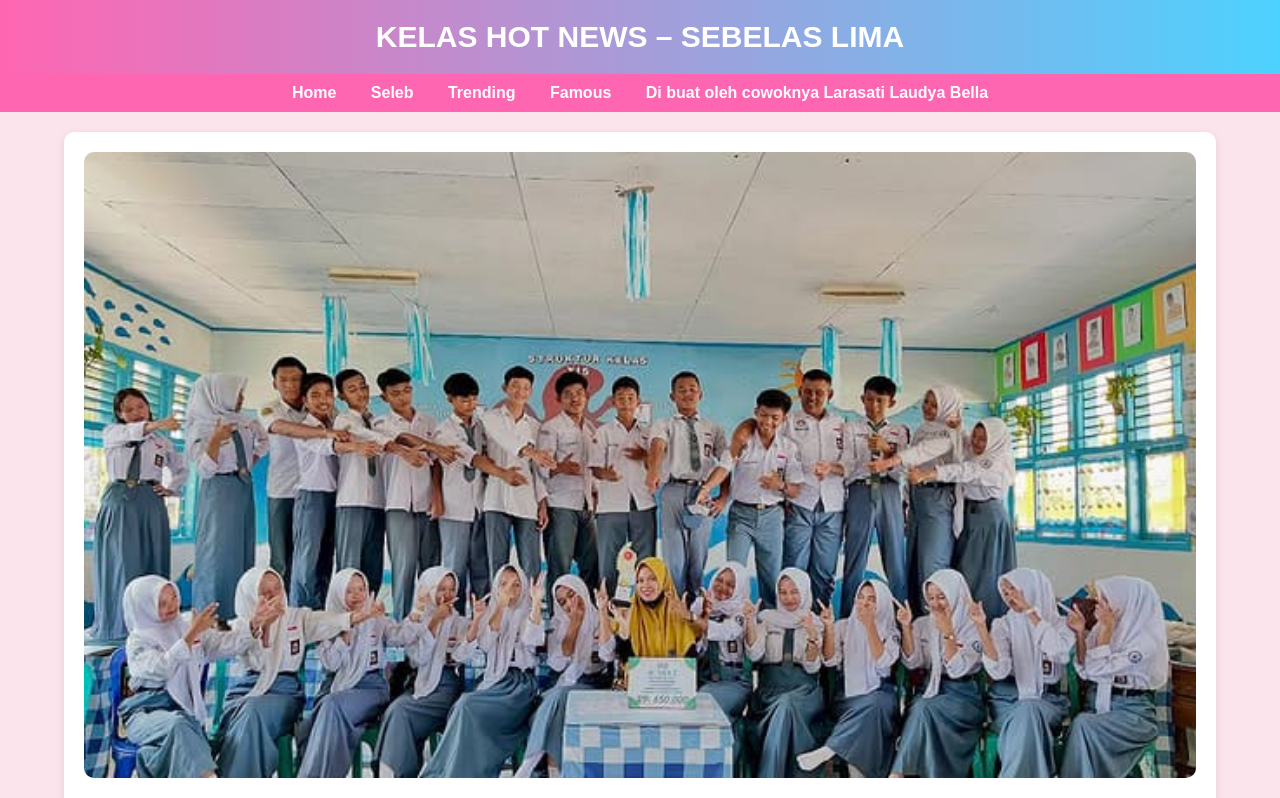
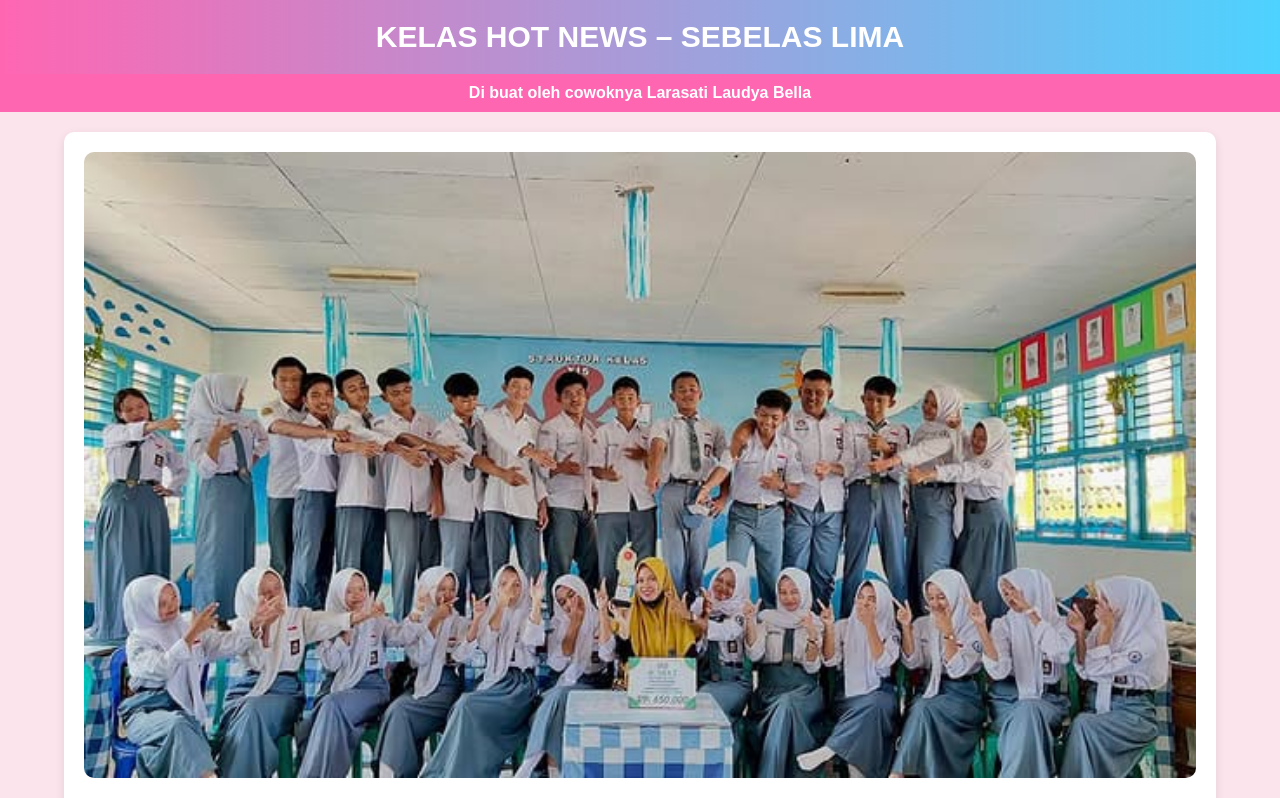
Before and after one commit to drrenaras/kelas_hot_news, a plain HTML site: page index.html in a window 1280 px wide. Shown: the top 798 px of the page. Drawn offline with Linux system fonts and the light colour scheme.

Commit message:
Add files via upload

```diff
--- a/index.html
+++ b/index.html
@@ -87,10 +87,7 @@
 <header>KELAS HOT NEWS – SEBELAS LIMA</header>
 
 <nav>
-    <a href="#">Home</a>
-    <a href="#">Seleb</a>
-    <a href="#">Trending</a>
-    <a href="#">Famous</a>
+
     <a href="#">Di buat oleh cowoknya Larasati Laudya Bella</a>
 </nav>
 
```
